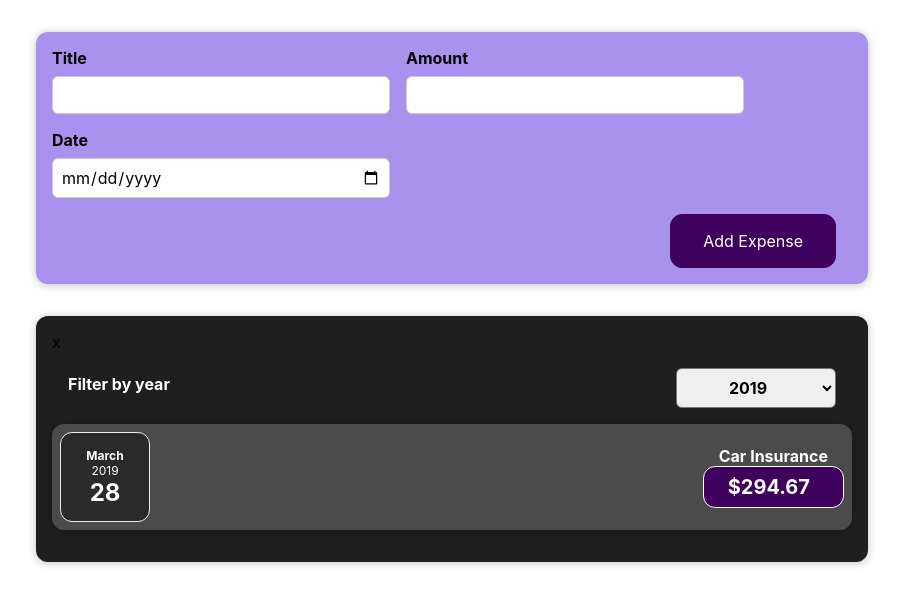
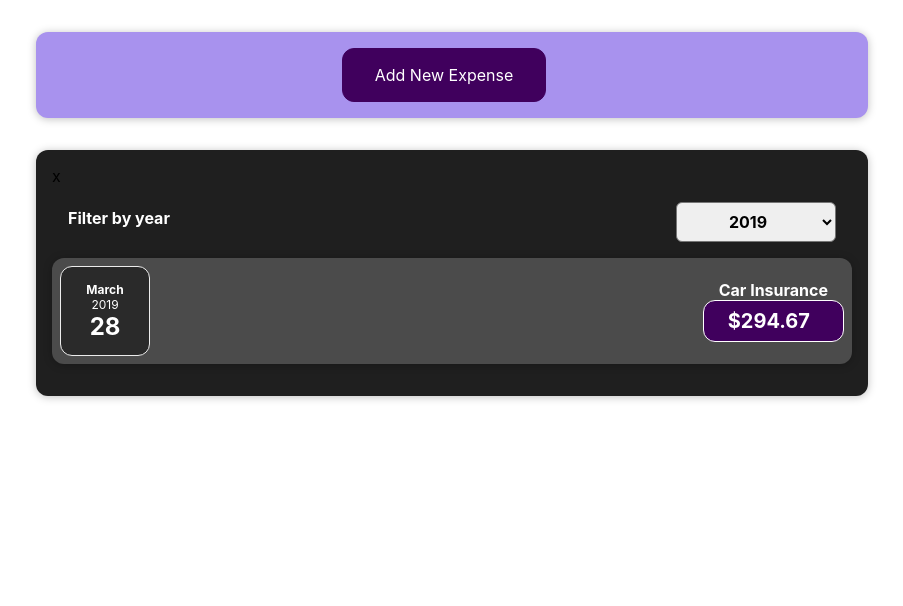
Before and after one commit to caueda/react-expense-project, a React (Create React App) app: page / in a window 1280 px wide. Shown: the top 606 px of the page, without its empty margins (188-1091 px from the left). Built offline with nearby package versions, Linux system fonts and the light colour scheme.

Commit message:
Create a Button "Add New Expense". Closes #4

```diff
--- a/src/App.js
+++ b/src/App.js
@@ -20,7 +20,8 @@ function App() {
     }
     return (
         <div>
-            <NewExpense addExpenseData={addExpenseDataHandler}/>
+            <NewExpense
+                addExpenseData={addExpenseDataHandler}/>
             <Expenses expenses={expenses}/>
         </div>
     );
--- a/src/components/NewExpense/ExpenseForm.js
+++ b/src/components/NewExpense/ExpenseForm.js
@@ -27,6 +27,7 @@ const ExpenseForm = (props) => {
         }
         onSaveDataExpense(expenseData);
         clear();
+        props.onClickHandler();
     }
 
     const clear = () => {
@@ -63,6 +64,7 @@ const ExpenseForm = (props) => {
                 </div>
             </div>
             <div className='new-expense__actions'>
+                <button type="button" onClick={props.onClickHandler}>Cancel</button>
                 <button type='submit'>Add Expense</button>
             </div>
 
--- a/src/components/NewExpense/NewExpense.js
+++ b/src/components/NewExpense/NewExpense.js
@@ -1,8 +1,10 @@
 import './NewExpense.css';
 import './ExpenseForm';
 import ExpenseForm from "./ExpenseForm";
+import {useState} from "react";
 
 const NewExpense = (props) => {
+    const [showForm, setShowForm] = useState(false);
     const saveExpenseDataHandler = (enteredExpenseData) => {
         const expenseData = {
             ...enteredExpenseData,
@@ -10,11 +12,23 @@ const NewExpense = (props) => {
         }
         props.addExpenseData(expenseData);
     }
-    return (
-        <div className='new-expense'>
-            <ExpenseForm onSaveExpenseData={saveExpenseDataHandler}/>
-        </div>
-    );
+    const onClickAddNewExpenseHandler = () => {
+        setShowForm(!showForm);
+    }
+    if(!showForm)
+        return (
+            <div className="new-expense">
+                <button type="button" onClick={onClickAddNewExpenseHandler}>Add New Expense</button>
+            </div>
+        );
+    else
+        return (
+            <div className='new-expense'>
+                <ExpenseForm
+                    onClickHandler={onClickAddNewExpenseHandler}
+                    onSaveExpenseData={saveExpenseDataHandler}/>
+            </div>
+        );
 };
 
 export default NewExpense;
```
